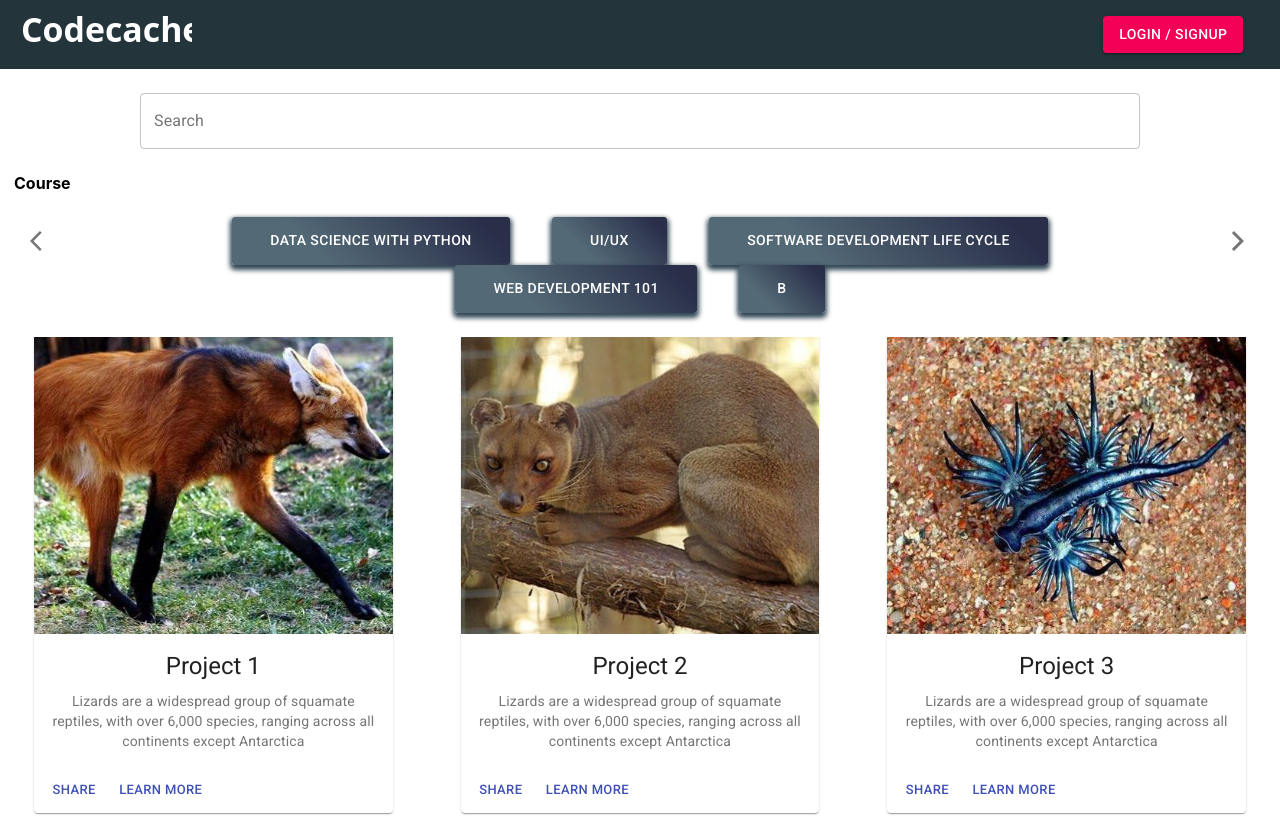
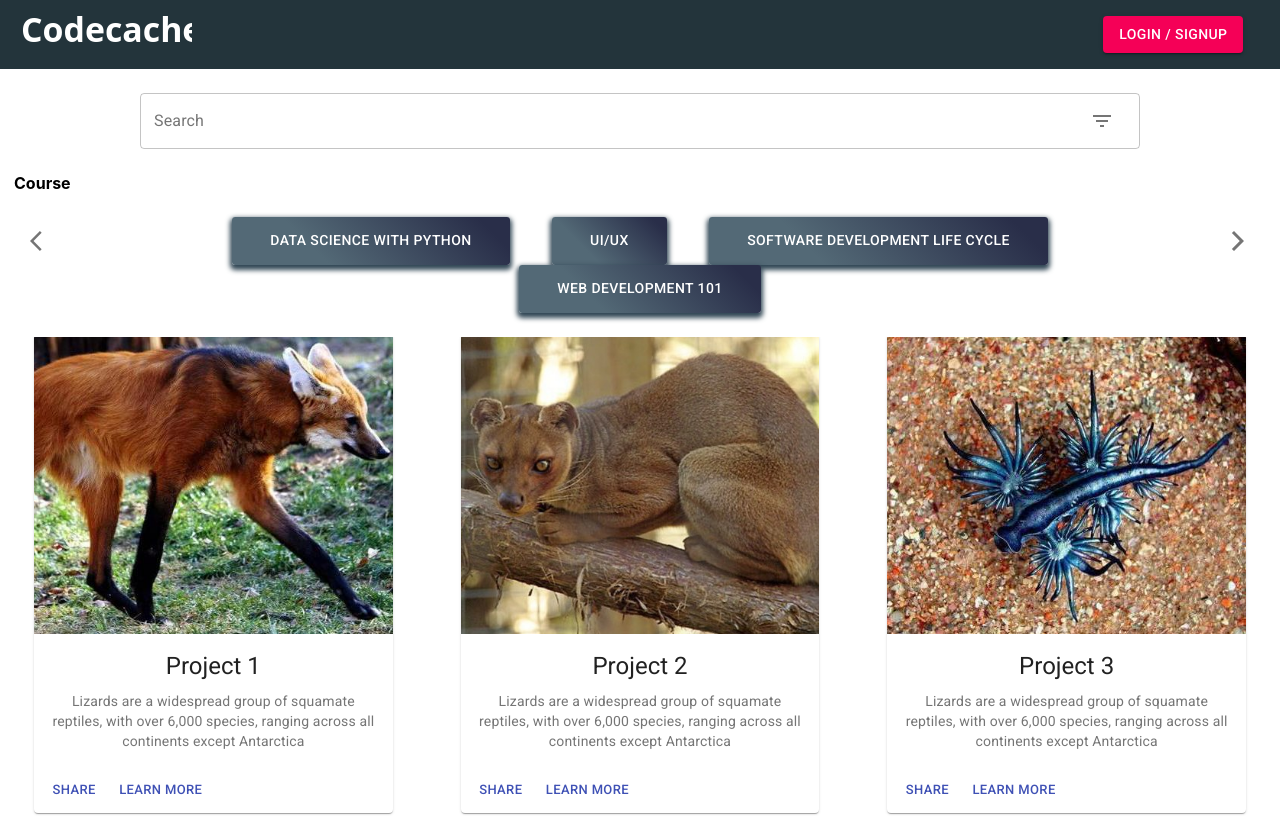
Before and after one commit to leonardtng/codecache-V1, a React (Create React App) app: page / in a window 1280 px wide. Shown: the top 816 px of the page. Built offline with nearby package versions, Linux system fonts and the light colour scheme.

Commit message:
Added filter button for search bar

```diff
--- a/src/components/CourseButtons.tsx
+++ b/src/components/CourseButtons.tsx
@@ -12,7 +12,7 @@ const useStyles = makeStyles((theme: Theme) =>
       },
       margin: '0px 2%',
     },
-    pink: {
+    black: {
       background: 'linear-gradient(45deg, #536976 30%, #292e49 90%)',
       borderRadius: 3,
       border: 0,
@@ -27,7 +27,7 @@ const useStyles = makeStyles((theme: Theme) =>
 const CourseButtons: React.FC = () => {
   const classes = useStyles();
   const courses = courseList.map((course) =>
-    <Button variant="contained" color="primary" className={clsx(classes.root, classes.pink)} key={course.id}>
+    <Button variant="contained" color="primary" className={clsx(classes.root, classes.black)} key={course.id}>
       {course.name}
     </Button>
   );
--- a/src/components/CourseFilter.tsx
+++ b/src/components/CourseFilter.tsx
@@ -7,7 +7,7 @@ import ArrowForwardIosIcon from '@material-ui/icons/ArrowForwardIos';
 
 const CourseFilter: React.FC = () => {
   return (
-    <Grid container spacing={3} id="courses">
+    <Grid container spacing={3}>
       <Grid item xs={1}>
         <b>Course</b>
       </Grid>
--- a/src/components/SearchBar.tsx
+++ b/src/components/SearchBar.tsx
@@ -1,5 +1,8 @@
 import React from 'react';
 import TextField from '@material-ui/core/TextField';
+import InputAdornment from '@material-ui/core/InputAdornment';
+import IconButton from "@material-ui/core/IconButton";
+import FilterListIcon from '@material-ui/icons/FilterList';
 import { createStyles, makeStyles, Theme } from '@material-ui/core/styles';
 
 const useStyles = makeStyles((theme: Theme) =>
@@ -17,7 +20,16 @@ const SearchBar: React.FC = () => {
   const classes = useStyles();
   return (
     <form className={classes.root} noValidate autoComplete="off">
-      <TextField id="outlined-search" label="Search" type="search" variant="outlined" />
+      <TextField id="outlined-search" label="Search" type="search" variant="outlined" InputProps={{
+        endAdornment: (
+          <InputAdornment position="end">
+            <IconButton>
+              <FilterListIcon />
+            </IconButton>
+          </InputAdornment>
+        ),
+      }}
+      />
     </form>
   )
 }
--- a/src/css/LoginButton.css
+++ b/src/css/LoginButton.css
@@ -8,4 +8,5 @@
   bottom: 0;
   margin: auto;
   background-color: rgba(0, 0, 0, 0.5);
+  z-index: 1;
 }
--- a/src/data/courseList.tsx
+++ b/src/data/courseList.tsx
@@ -3,7 +3,6 @@ const courseList = [
     { id: 2, name: 'UI/UX', color:'primary' },
     { id: 3, name: 'Software Development Life Cycle', color: 'primary' },
     { id: 4, name: 'Web Development 101', color: 'primary' },
-    { id: 5, name: 'B', color: 'primary'}
 ];
 
 export default courseList
```
Also changed, not shown: src/css/CourseButtons.css (deleted).
